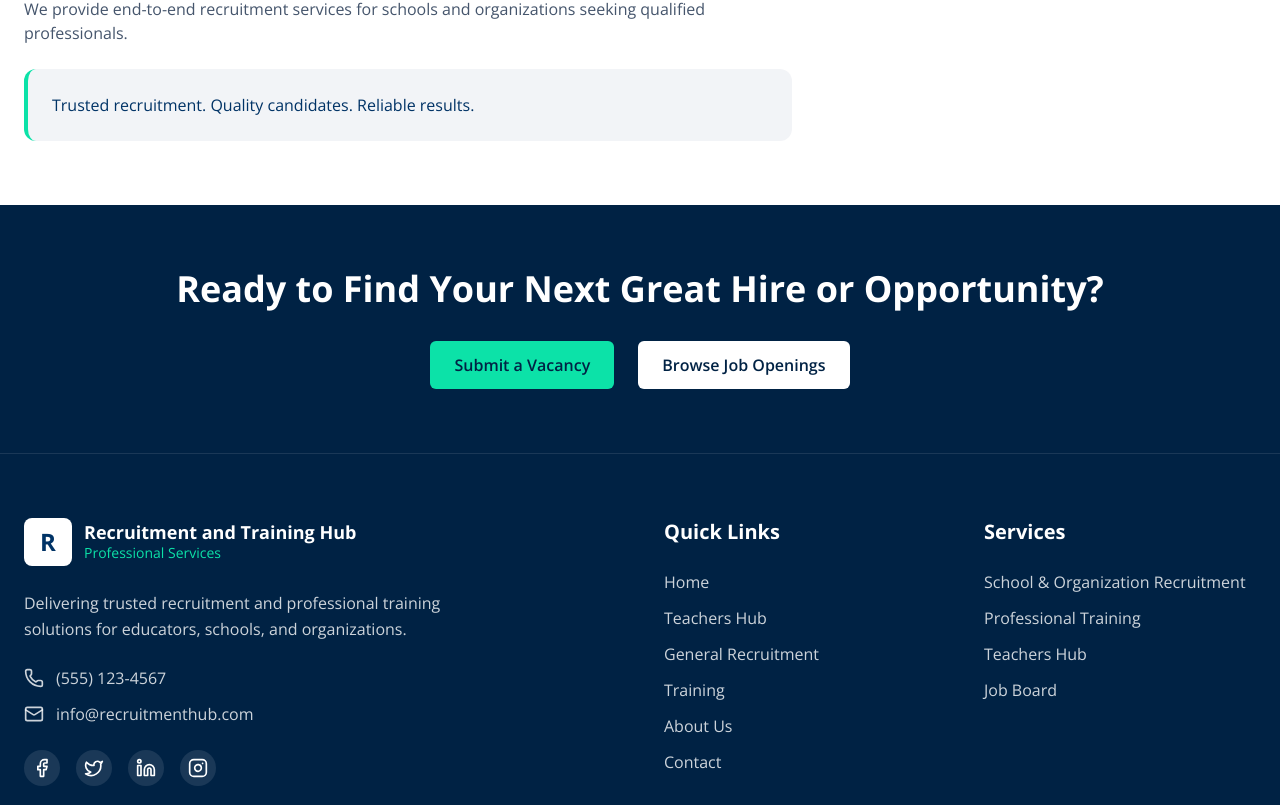
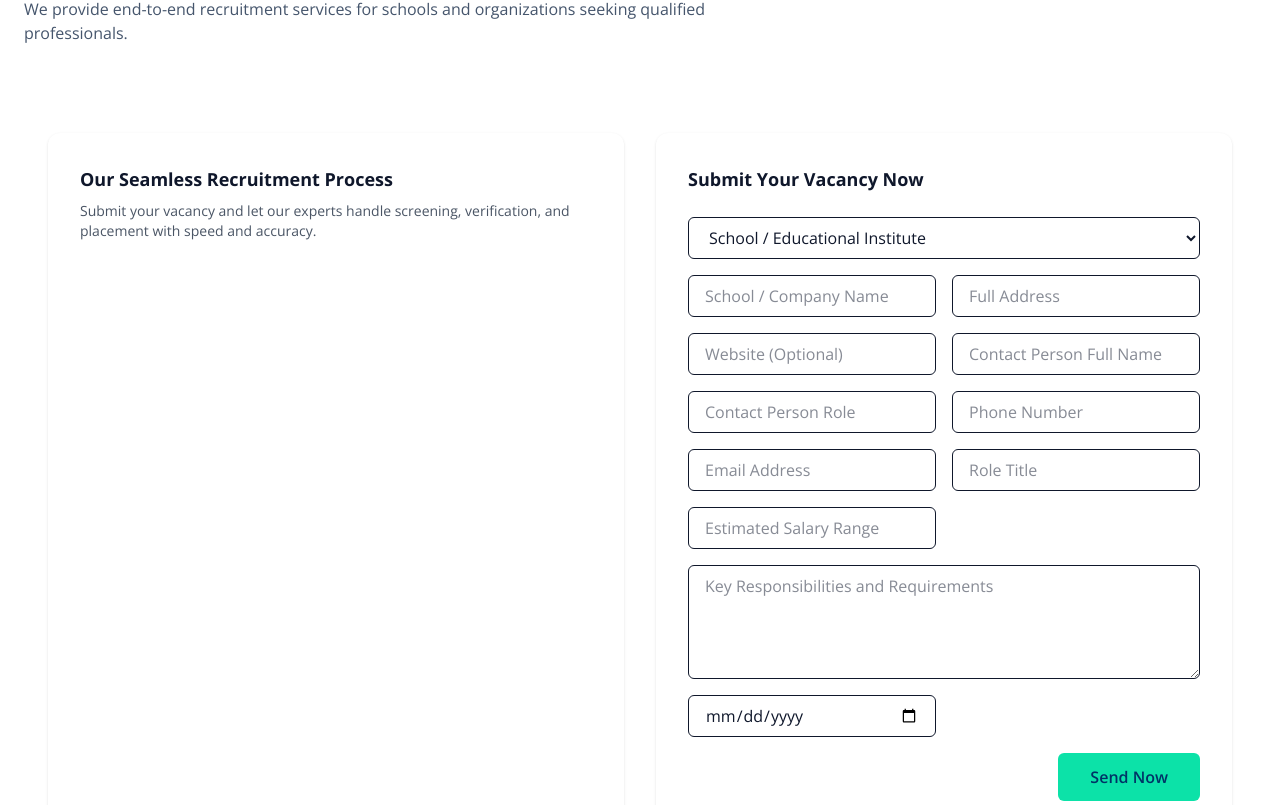
Before and after one commit to Nwose/teacher-recruit, a Next.js app: page /general-recruitment in a window 1280 px wide. Shown: the part 395-1200 px from the top of the page. Built offline with nearby package versions, Linux system fonts and the light colour scheme.

Commit message:
working on the candidates page

```diff
--- /dev/null
+++ b/app/candidate/general/page.tsx
@@ -0,0 +1,15 @@
+import PageShell from "@/components/PageShell";
+
+export default function GeneralCandidatePage() {
+  return (
+    <PageShell
+      title="General Job Application"
+      subtitle="Apply for non-teaching roles"
+    >
+      {/* General Candidate Google Form Component */}
+      <p className="text-slate-600">
+        Please complete the form below to apply for available opportunities.
+      </p>
+    </PageShell>
+  );
+}
--- /dev/null
+++ b/app/candidate/teacher/page.tsx
@@ -0,0 +1,40 @@
+"use client";
+
+import PageShell from "@/components/PageShell";
+import { useState } from "react";
+
+export default function TeacherVettingPage() {
+  const [paid, setPaid] = useState(false);
+
+  return (
+    <PageShell
+      title="Teacher Vetting"
+      subtitle="Complete vetting before accessing opportunities"
+    >
+      {!paid ? (
+        <div className="max-w-xl space-y-4">
+          <p className="text-slate-600">
+            A one-time ₦4,000 vetting fee is required before accessing teaching
+            opportunities.
+          </p>
+
+          <button
+            onClick={() => setPaid(true)}
+            className="bg-[#0CE2A8] text-[#003366] px-6 py-3 rounded-md font-semibold hover:scale-105 transition"
+          >
+            Pay ₦4,000 & Continue
+          </button>
+
+          {/* Later replace with Paystack / Flutterwave */}
+        </div>
+      ) : (
+        <div className="mt-8">
+          {/* Teacher Vetting Form Component goes here */}
+          <p className="text-green-600 font-medium">
+            ✅ Payment successful. Please complete the vetting form.
+          </p>
+        </div>
+      )}
+    </PageShell>
+  );
+}
--- a/app/general-recruitment/page.tsx
+++ b/app/general-recruitment/page.tsx
@@ -1,4 +1,5 @@
 import PageShell from "@/components/PageShell";
+import RecruitmentSteps from "@/components/RecruitmentSteps";
 
 export default function GeneralRecruitmentPage() {
   return (
@@ -6,17 +7,13 @@ export default function GeneralRecruitmentPage() {
       title="General Recruitment"
       subtitle="Professional staffing solutions for institutions"
     >
-      <div className="space-y-6 max-w-3xl">
-        <p className="text-slate-600">
+      <div className="space-y-10">
+        <p className="text-slate-600 max-w-3xl">
           We provide end-to-end recruitment services for schools and
           organizations seeking qualified professionals.
         </p>
 
-        <div className="p-6 rounded-xl bg-[#003366]/5 border-l-4 border-[#0CE2A8]">
-          <p className="text-[#003366] font-medium">
-            Trusted recruitment. Quality candidates. Reliable results.
-          </p>
-        </div>
+        <RecruitmentSteps />
       </div>
     </PageShell>
   );
--- a/app/page.tsx
+++ b/app/page.tsx
@@ -34,8 +34,6 @@ export default function HomePage() {
           />
         </div>
       </section>
-
-      <RecruitmentSteps />
     </main>
   );
 }
--- a/app/training/page.tsx
+++ b/app/training/page.tsx
@@ -4,23 +4,12 @@ export default function TrainingPage() {
   return (
     <PageShell
       title="Training Programs"
-      subtitle="Upskilling educators and professionals"
+      subtitle="Build skills. Advance your career."
     >
-      <div className="grid md:grid-cols-3 gap-8">
-        {["Teacher Training", "Leadership Programs", "Skill Workshops"].map(
-          (item) => (
-            <div
-              key={item}
-              className="p-6 bg-white rounded-xl shadow-sm border hover:shadow-md transition"
-            >
-              <h3 className="font-semibold text-[#003366] mb-2">{item}</h3>
-              <p className="text-sm text-slate-600">
-                Structured programs designed for real-world impact.
-              </p>
-            </div>
-          )
-        )}
-      </div>
+      {/* Training Google Form Component */}
+      <p className="text-slate-600">
+        Register for upcoming training programs using the form below.
+      </p>
     </PageShell>
   );
 }
--- a/components/RecruitmentSteps.tsx
+++ b/components/RecruitmentSteps.tsx
@@ -1,16 +1,24 @@
 "use client";
 
-import React, { useState } from "react";
+import React, { useState, useEffect } from "react";
 
 export default function RecruitmentSteps() {
   const [loading, setLoading] = useState(false);
   const [success, setSuccess] = useState(false);
 
+  useEffect(() => {
+    if (!success) return;
+    const timer = setTimeout(() => setSuccess(false), 4000);
+    return () => clearTimeout(timer);
+  }, [success]);
+
   async function handleSubmit(e: React.FormEvent<HTMLFormElement>) {
     e.preventDefault();
     setLoading(true);
+    setSuccess(false);
 
-    const formData = new FormData(e.currentTarget);
+    const form = e.currentTarget;
+    const formData = new FormData(form);
 
     const GOOGLE_FORM_ACTION_URL =
       "https://docs.google.com/forms/d/e/1FAIpQLScx_U23159sl4Axgkx2P9XFHnv90SgI7b8AWI12OO72FS-fhQ/formResponse";
@@ -23,7 +31,7 @@ export default function RecruitmentSteps() {
       });
 
       setSuccess(true);
-      e.currentTarget.reset();
+      form.reset();
     } catch (err) {
       console.error(err);
     } finally {
@@ -35,130 +43,159 @@ export default function RecruitmentSteps() {
     <section className="max-w-7xl mx-auto px-6 py-12 grid grid-cols-1 md:grid-cols-2 gap-8">
       {/* LEFT */}
       <div className="bg-white rounded-xl shadow p-8">
-        <h3 className="font-bold text-lg">Our Seamless Recruitment Process</h3>
+        <h3 className="font-bold text-lg mb-2">
+          Our Seamless Recruitment Process
+        </h3>
+        <p className="text-gray-600 text-sm">
+          Submit your vacancy and let our experts handle screening,
+          verification, and placement with speed and accuracy.
+        </p>
       </div>
 
       {/* RIGHT */}
       <div className="bg-white rounded-xl shadow p-8">
-        <h3 className="font-bold text-lg mb-4">Submit Your Vacancy Now</h3>
+        <h3 className="font-bold text-lg mb-6">Submit Your Vacancy Now</h3>
 
+        {/* SUCCESS MESSAGE */}
         {success && (
-          <p className="mb-4 text-green-600 font-medium">
-            ✅ Submission received successfully
-          </p>
+          <div className="mb-6 animate-success rounded-md border border-green-200 bg-green-50 px-4 py-3 text-green-700 font-medium">
+            ✅ Submission received successfully. We’ll be in touch shortly.
+          </div>
         )}
 
-        <form onSubmit={handleSubmit} className="space-y-4">
+        <form
+          onSubmit={handleSubmit}
+          className="grid grid-cols-1 md:grid-cols-2 gap-4"
+        >
           {/* Organization Type */}
           <select
-            name="entry.1111111111"
+            name="entry.1468598155"
             required
-            className="w-full border rounded-md px-4 py-2"
+            className="col-span-1 md:col-span-2 w-full border rounded-md px-4 py-2 bg-white"
           >
-            <option value="">Organization Type</option>
-            <option value="School">School</option>
-            <option value="Company">Company</option>
+            <option value="" disabled hidden>
+              Organization Type
+            </option>
+
+            <option value="School / Educational Institute">
+              School / Educational Institute
+            </option>
+
+            <option value="General Organization / Corporate">
+              General Organization / Corporate
+            </option>
           </select>
 
-          {/* School / Company Name */}
           <input
-            name="entry.2222222222"
+            name="entry.1657516744"
             required
             placeholder="School / Company Name"
             className="w-full border rounded-md px-4 py-2"
           />
 
-          {/* Full Address */}
           <input
-            name="entry.3333333333"
+            name="entry.1257255670"
             required
             placeholder="Full Address"
             className="w-full border rounded-md px-4 py-2"
           />
 
-          {/* Website */}
           <input
-            name="entry.4444444444"
+            name="entry.1927729901"
             placeholder="Website (Optional)"
             className="w-full border rounded-md px-4 py-2"
           />
 
-          {/* Contact Person Full Name */}
           <input
-            name="entry.5555555555"
+            name="entry.1346689096"
             required
             placeholder="Contact Person Full Name"
             className="w-full border rounded-md px-4 py-2"
           />
 
-          {/* Contact Person Role */}
           <input
-            name="entry.6666666666"
+            name="entry.785374913"
             required
-            placeholder="Contact Person Role (e.g. HR Manager)"
+            placeholder="Contact Person Role"
             className="w-full border rounded-md px-4 py-2"
           />
 
-          {/* Phone */}
           <input
-            name="entry.7777777777"
+            name="entry.1812655130"
             required
             placeholder="Phone Number"
             className="w-full border rounded-md px-4 py-2"
           />
 
-          {/* Email */}
           <input
             type="email"
-            name="entry.8888888888"
+            name="entry.1088702710"
             required
             placeholder="Email Address"
             className="w-full border rounded-md px-4 py-2"
           />
 
-          {/* Role Title */}
           <input
-            name="entry.9999999999"
+            name="entry.1600591729"
             required
-            placeholder="Role Title to be Filled"
+            placeholder="Role Title"
             className="w-full border rounded-md px-4 py-2"
           />
 
-          {/* Salary Range */}
           <input
-            name="entry.1010101010"
+            name="entry.747412629"
             required
             placeholder="Estimated Salary Range"
             className="w-full border rounded-md px-4 py-2"
           />
 
-          {/* Responsibilities */}
           <textarea
-            name="entry.1111111110"
+            name="entry.673794100"
             required
             rows={4}
             placeholder="Key Responsibilities and Requirements"
+            className="col-span-1 md:col-span-2 w-full border rounded-md px-4 py-2"
+          />
+
+          <input
+            type="date"
+            name="entry.485723373"
             className="w-full border rounded-md px-4 py-2"
           />
 
-          {/* Preferred Start Date */}
-          <input
-            type="date"
-            name="entry.1212121212"
-            className="w-full border rounded-md px-4 py-2"
-          />
-
-          <div className="flex justify-end">
+          {/* SUBMIT */}
+          <div className="col-span-1 md:col-span-2 flex justify-end">
             <button
               type="submit"
               disabled={loading}
-              className="bg-[#0CE2A8] text-white px-6 py-2 rounded-md font-semibold disabled:opacity-50"
+              className="relative flex items-center justify-center gap-2 bg-[#0CE2A8] text-[#003366] px-8 py-3 rounded-md font-semibold transition-all hover:scale-[1.03] hover:shadow-lg disabled:opacity-50 disabled:cursor-not-allowed"
             >
+              {loading && (
+                <span className="h-4 w-4 border-2 border-[#003366]/40 border-t-[#003366] rounded-full animate-spin" />
+              )}
               {loading ? "Sending..." : "Send Now"}
             </button>
           </div>
         </form>
       </div>
+
+      {/* Animation styles */}
+      <style jsx>{`
+        .animate-success {
+          animation: success-pop 0.4s ease-out;
+        }
+
+        @keyframes success-pop {
+          0% {
+            opacity: 0;
+            transform: scale(0.95);
+          }
+          100% {
+            opacity: 1;
+            transform: scale(1);
+          }
+        }
+      `}</style>
     </section>
   );
 }
```
Also changed, not shown: app/candidate/page.tsx (added, +45 -0 lines), components/Hero.tsx (+13 -12 lines).
